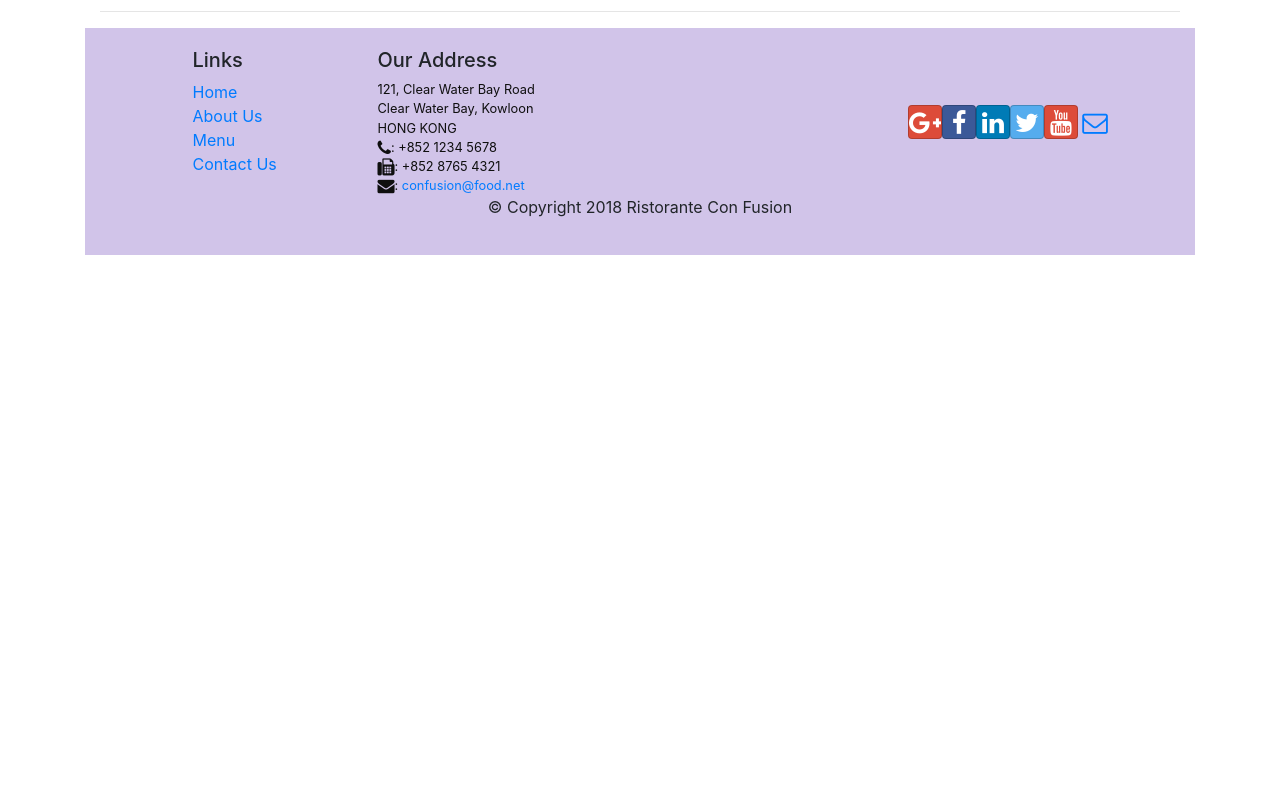
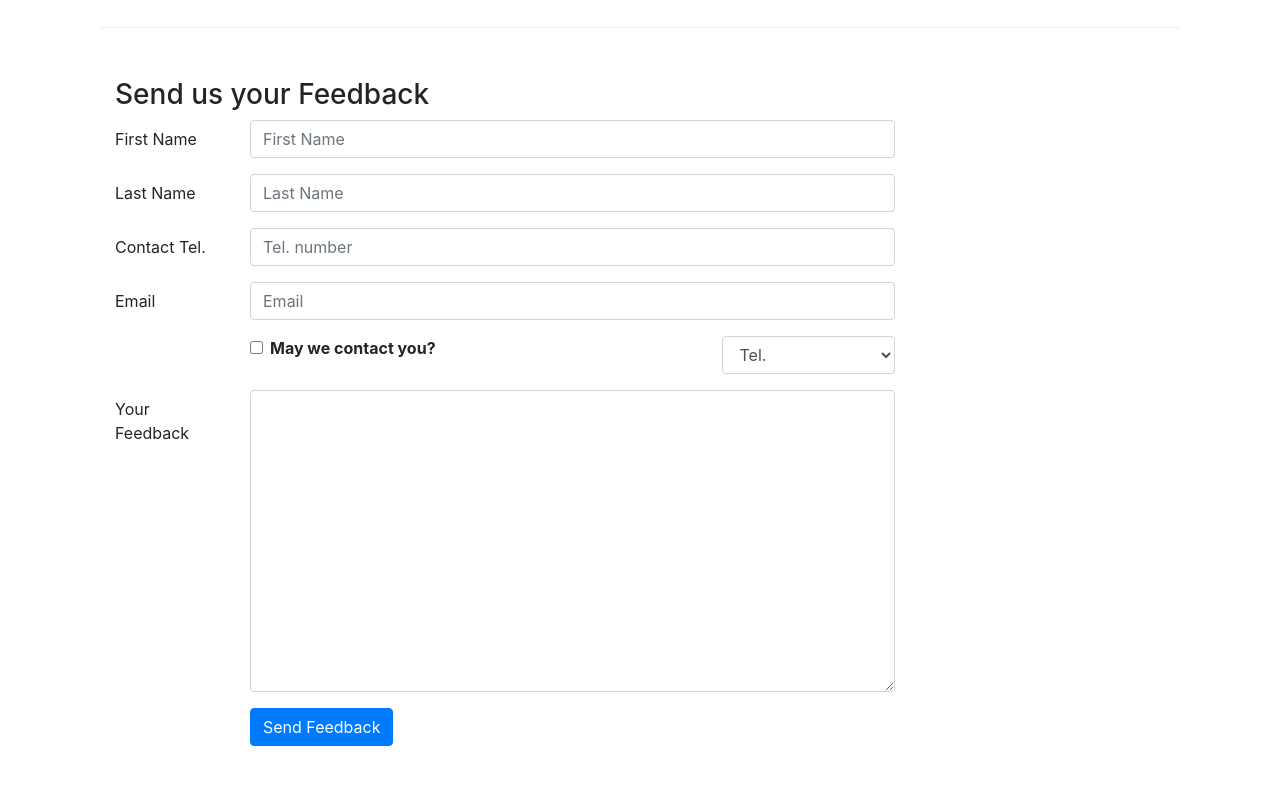
Before and after one commit to ldilov/react-assignment-confusion, a React (Create React App) app: page /contactus in a window 1280 px wide. Shown: the part 900-1700 px from the top of the page. Before the commit the page ends 1155 px from the top, so only its background shows below. Built offline with nearby package versions, Linux system fonts and the light colour scheme.

Commit message:
Controlled Forms

```diff
--- /dev/null
+++ b/src/components/AboutComponent.js
@@ -0,0 +1,99 @@
+import React from 'react';
+import { Breadcrumb, BreadcrumbItem, Card, CardBody, CardHeader, Media } from 'reactstrap';
+import { Link } from 'react-router-dom';
+
+const RenderLeader = ({leader}) => {
+  return (
+      <div className="row">
+        <Media key={ leader.id } className="m-2">
+          <Media left>
+            <Media object src={ leader.image } alt="cat"/>
+          </Media>
+          <Media right className="mx-4">
+            <Media body>
+              <h1>{ leader.name }</h1>
+              <Media heading>
+                { leader.designation }
+              </Media>
+              { leader.description }
+            </Media>
+            <br/><br/>
+          </Media>
+        </Media>
+      </div>
+  );
+};
+
+
+const About = (props) => {
+  const leaders = props.leaders.map((leader) => <RenderLeader leader={ leader }/>);
+
+  return (
+      <div className="container">
+        <div className="row">
+          <Breadcrumb>
+            <BreadcrumbItem><Link to="/home">Home</Link></BreadcrumbItem>
+            <BreadcrumbItem active>About Us</BreadcrumbItem>
+          </Breadcrumb>
+          <div className="col-12">
+            <h3>About Us</h3>
+            <hr/>
+          </div>
+        </div>
+        <div className="row row-content">
+          <div className="col-12 col-md-6">
+            <h2>Our History</h2>
+            <p>Started in 2010, Ristorante con Fusion quickly established itself as a culinary icon par excellence in
+              Hong Kong. With its unique brand of world fusion cuisine that can be found nowhere else, it enjoys
+              patronage from the A-list clientele in Hong Kong. Featuring four of the best three-star Michelin chefs in
+              the world, you never know what will arrive on your plate the next time you visit us.</p>
+            <p>The restaurant traces its humble beginnings to <em>The Frying Pan</em>, a successful chain started by our
+              CEO, Mr. Peter Pan, that featured for the first time the world's best cuisines in a pan.</p>
+          </div>
+          <div className="col-12 col-md-5">
+            <Card>
+              <CardHeader className="bg-primary text-white">Facts At a Glance</CardHeader>
+              <CardBody>
+                <dl className="row p-1">
+                  <dt className="col-6">Started</dt>
+                  <dd className="col-6">3 Feb. 2013</dd>
+                  <dt className="col-6">Major Stake Holder</dt>
+                  <dd className="col-6">HK Fine Foods Inc.</dd>
+                  <dt className="col-6">Last Year's Turnover</dt>
+                  <dd className="col-6">$1,250,375</dd>
+                  <dt className="col-6">Employees</dt>
+                  <dd className="col-6">40</dd>
+                </dl>
+              </CardBody>
+            </Card>
+          </div>
+          <div className="col-12">
+            <Card>
+              <CardBody className="bg-faded">
+                <blockquote className="blockquote">
+                  <p className="mb-0">You better cut the pizza in four pieces because
+                    I'm not hungry enough to eat six.</p>
+                  <footer className="blockquote-footer">Yogi Berra,
+                    <cite title="Source Title">The Wit and Wisdom of Yogi Berra,
+                      P. Pepe, Diversion Books, 2014</cite>
+                  </footer>
+                </blockquote>
+              </CardBody>
+            </Card>
+          </div>
+        </div>
+        <div className="row row-content">
+          <div className="col-12">
+            <h2>Corporate Leadership</h2>
+          </div>
+          <div className="col-12">
+            <Media list>
+              { leaders }
+            </Media>
+          </div>
+        </div>
+      </div>
+  );
+};
+
+export default About;
--- a/src/components/ContactComponent.js
+++ b/src/components/ContactComponent.js
@@ -1,10 +1,58 @@
-import React from 'react';
-import { Breadcrumb, BreadcrumbItem } from 'reactstrap';
+import React, { Component } from 'react';
+import {
+  Breadcrumb, BreadcrumbItem,
+  Button, Form, FormGroup, Label, Input, Col
+} from 'reactstrap';
 import Link from 'react-router-dom/Link';
 
-function Contact(props) {
+class Contact extends Component {
+  constructor(props) {
+    super(props);
+
+    this.state = {
+      firstname: '',
+      lastname: '',
+      telnum: '',
+      email: '',
+      agree: false,
+      contactType: 'Tel.',
+      message: ''
+    };
+
+    this.handleInputChange = this.handleInputChange.bind(this);
+    this.handleSubmit = this.handleSubmit.bind(this);
+
+  }
+
+  handleInputChange(event) {
+    const target = event.target;
+    const value = target.type === 'checkbox' ? target.checked : target.value;
+    const name = target.name;
+
+    this.setState({
+      [name]: value
+    });
+  }
+
+  handleSubmit(event) {
+    console.log('Current State is: ' + JSON.stringify(this.state));
+    alert('Current State is: ' + JSON.stringify(this.state));
+    event.preventDefault();
+  }
+
+  render() {
     return (
         <div className="container">
+          <div className="row">
+            <Breadcrumb>
+              <BreadcrumbItem><Link to="/home">Home</Link></BreadcrumbItem>
+              <BreadcrumbItem active>Contact Us</BreadcrumbItem>
+            </Breadcrumb>
+            <div className="col-12">
+              <h3>Contact Us</h3>
+              <hr/>
+            </div>
+          </div>
           <div className="row row-content">
             <div className="col-12">
               <h3>Location Information</h3>
@@ -25,25 +73,99 @@ function Contact(props) {
             </div>
             <div className="col-12 col-sm-11 offset-sm-1">
               <div className="btn-group" role="group">
-              <a role="button" className="btn btn-primary" href="tel:+85212345678"><i className="fa fa-phone"></i> Call</a>
+                <a role="button" className="btn btn-primary" href="tel:+85212345678"><i
+                    className="fa fa-phone"></i> Call</a>
                 <a role="button" className="btn btn-info"><i className="fa fa-skype"></i> Skype</a>
                 <a role="button" className="btn btn-success" href="mailto:confusion@food.net"><i
                     className="fa fa-envelope-o"></i> Email</a>
               </div>
             </div>
           </div>
-        <div className="row">
-          <Breadcrumb>
-            <BreadcrumbItem><Link to="/home">Home</Link></BreadcrumbItem>
-            <BreadcrumbItem active>Contact Us</BreadcrumbItem>
-          </Breadcrumb>
+          <div className="row row-content">
             <div className="col-12">
-            <h3>Contact Us</h3>
-            <hr/>
+              <h3>Send us your Feedback</h3>
+            </div>
+            <div className="col-12 col-md-9">
+              <Form onSubmit={this.handleSubmit}>
+                <FormGroup row>
+                  <Label htmlFor="firstname" md={2}>First Name</Label>
+                  <Col md={10}>
+                    <Input type="text" id="firstname" name="firstname"
+                           placeholder="First Name"
+                           value={this.state.firstname}
+                           onChange={this.handleInputChange} />
+                  </Col>
+                </FormGroup>
+                <FormGroup row>
+                  <Label htmlFor="lastname" md={2}>Last Name</Label>
+                  <Col md={10}>
+                    <Input type="text" id="lastname" name="lastname"
+                           placeholder="Last Name"
+                           value={this.state.lastname}
+                           onChange={this.handleInputChange} />
+                  </Col>
+                </FormGroup>
+                <FormGroup row>
+                  <Label htmlFor="telnum" md={2}>Contact Tel.</Label>
+                  <Col md={10}>
+                    <Input type="tel" id="telnum" name="telnum"
+                           placeholder="Tel. number"
+                           value={this.state.telnum}
+                           onChange={this.handleInputChange} />
+                  </Col>
+                </FormGroup>
+                <FormGroup row>
+                  <Label htmlFor="email" md={2}>Email</Label>
+                  <Col md={10}>
+                    <Input type="email" id="email" name="email"
+                           placeholder="Email"
+                           value={this.state.email}
+                           onChange={this.handleInputChange} />
+                  </Col>
+                </FormGroup>
+                <FormGroup row>
+                  <Col md={{size: 6, offset: 2}}>
+                    <FormGroup check>
+                      <Label check>
+                        <Input type="checkbox"
+                               name="agree"
+                               checked={this.state.agree}
+                               onChange={this.handleInputChange} /> {' '}
+                        <strong>May we contact you?</strong>
+                      </Label>
+                    </FormGroup>
+                  </Col>
+                  <Col md={{size: 3, offset: 1}}>
+                    <Input type="select" name="contactType"
+                           value={this.state.contactType}
+                           onChange={this.handleInputChange}>
+                      <option>Tel.</option>
+                      <option>Email</option>
+                    </Input>
+                  </Col>
+                </FormGroup>
+                <FormGroup row>
+                  <Label htmlFor="message" md={2}>Your Feedback</Label>
+                  <Col md={10}>
+                    <Input type="textarea" id="message" name="message"
+                           rows="12"
+                           value={this.state.message}
+                           onChange={this.handleInputChange}></Input>
+                  </Col>
+                </FormGroup>
+                <FormGroup row>
+                  <Col md={{size: 10, offset: 2}}>
+                    <Button type="submit" color="primary">
+                      Send Feedback
+                    </Button>
+                  </Col>
+                </FormGroup>
+              </Form>
             </div>
           </div>
         </div>
     );
   }
+}
 
 export default Contact;
--- a/src/components/MainComponent.js
+++ b/src/components/MainComponent.js
@@ -8,11 +8,13 @@ import Menu from './MenuComponent';
 import DishDetails from './DishDetailsComponent';
 import Home from './HomeComponent';
 import Contact from './ContactComponent';
+import About from './AboutComponent';
 
 import { DISHES } from '../data/mock/dishes';
 import { COMMENTS } from '../data/mock/comments';
 import { LEADERS } from '../data/mock/leaders';
 import { PROMOTIONS } from '../data/mock/promotions';
+
 
 class Main extends Component {
 
@@ -62,6 +64,7 @@ class Main extends Component {
             <Route path='/home' component={HomePage} />
             <Route exact path='/menu' component={() => <Menu dishes={this.state.dishes} onClick={(dishId) => this.onDishSelect(dishId)} />} />
             <Route exact path='/contactus' component={Contact} />} />
+            <Route exact path='/aboutus' component={() => <About leaders={this.state.leaders}/>} />} />
             <Route path='/menu/:dishId' component={DishWithId} />
             <Redirect to="/home" />
           </Switch>
```
Lines whose indentation alone changed are shown as unchanged.
